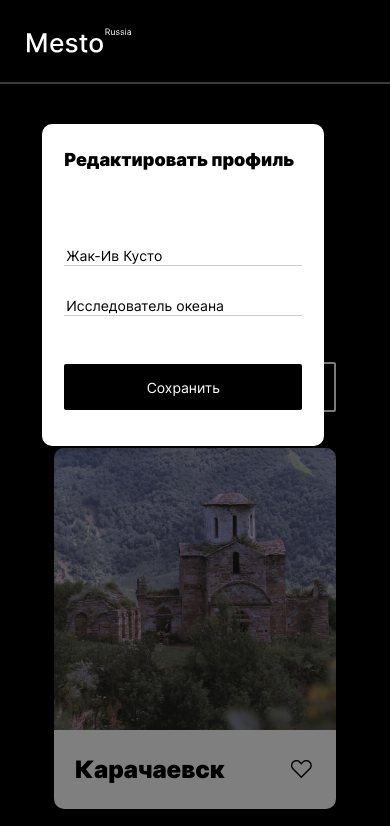
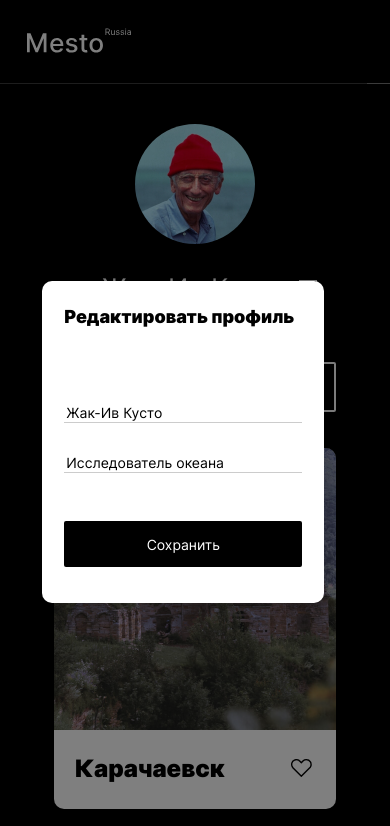
Before and after one commit to evvlboro/mesto, a plain HTML site: page index.html in a window 390 px wide. Both pictures are taken after a click on the button 307 px from the left and 288 px from the top of the page. Shown: the top 826 px of the page. Drawn offline with Linux system fonts and the light colour scheme.

Commit message:
fix: первое ревью

```diff
--- a/blocks/elements/__card-background/elements__card-background.css
+++ /dev/null
@@ -1,4 +0,0 @@
-.elements__card-background {
-  background: #FFF;
-  border-radius: 0 0 10px 10px;
-}
--- a/blocks/elements/__text-container/elements__text-container.css
+++ b/blocks/elements/__text-container/elements__text-container.css
@@ -1,16 +1,17 @@
 .elements__text-container {
+  background: #FFF;
+  border-radius: 0 0 10px 10px;
   width: 239px;
-  height: 27px;
   display: flex;
   justify-content: space-between;
   align-items: center;
-  padding: 27px 22px 24px 21px;
+  padding: 26px 22px 24px 21px;
   gap: 25px;
 }
 
 @media (max-width: 600px) {
   .elements__text-container {
-    padding-top: 26px;
+    padding-top: 24px;
     padding-bottom: 26px;
   }
 }
--- a/blocks/header/__line/header__line.css
+++ /dev/null
@@ -1,13 +0,0 @@
-.header__line {
-  margin: 0;
-  margin-top: 35px;
-  height: 0;
-  opacity: 0.7;
-  border: 1px solid #545454;
-}
-
-@media (max-width: 425px) {
-  .header__line {
-    margin-top: 26px;
-  }
-}
--- a/blocks/header/header.css
+++ b/blocks/header/header.css
@@ -3,10 +3,13 @@
   margin: 0 auto;
   padding-top: 45px;
   box-sizing: border-box;
+  padding-bottom: 37px;
+  border-bottom: 1px solid rgba(84, 84, 84, 0.7);;
 }
 
 @media (max-width: 425px) {
   .header {
     padding-top: 28px;
+    padding-bottom: 27px;
   }
 }
--- a/blocks/page/page.css
+++ b/blocks/page/page.css
@@ -2,7 +2,7 @@
   width: 100%;
   background-color: #000;
   color: #fff;
-  font-family: 'Inter', sans-serif;
+  font-family: 'Inter', "Arial", sans-serif;
   font-style: normal;
   font-weight: normal;
   box-sizing: border-box;
--- /dev/null
+++ b/blocks/popup/__background/popup__background.css
@@ -0,0 +1,7 @@
+.popup__background {
+  width: 100vw;
+  height: 100vh;
+  display: flex;
+  justify-content: center;
+  align-items: center;
+}
--- a/blocks/popup/popup.css
+++ b/blocks/popup/popup.css
@@ -1,32 +1,34 @@
 .popup {
-  width: 96vw;/*почему-то при значении 100vh появляется горизонтальный скролл box-sizing: border-box; не помогает*/
-  /*height: 100vh;*/
-  height: 1068px;
+  width: 98vw;/*почему-то при значении 100vh появляется горизонтальный скролл box-sizing: border-box; не помогает*/
+  height: 1223px;
   background-color: rgba(0,0,0,0.5);
   position: absolute;
   top: 0;
   display: none;
-  justify-content: center;
-  /*align-items: center;*/
-  margin-top: 155px;
 }
 
 @media (max-width: 1024px) {
   .popup {
-    height: 1448px;
+    height: 1604px;
+    width: 96vw;
+  }
+}
+
+@media (max-width: 720px) {
+  .popup {
+    height: 1686px;
   }
 }
 
 @media (max-width: 600px) {
   .popup {
-    height: 2610px;
+    height: 2765px;
   }
 }
 
 @media (max-width: 520px) {
   .popup {
-    height: 2784px;
+    height: 2816px;
     width: 94vw;
-    margin-top: 84px;
   }
 }
--- a/index.html
+++ b/index.html
@@ -11,7 +11,6 @@
 <body class="page">
   <header class="header">
     <img src="./images/logo.svg" alt="Логотип сайта" class="header__logo">
-    <hr class="header__line">
   </header>
   <main>
     <section class="portfolio">
@@ -20,97 +19,91 @@
         <div class="portfolio__photo-info">
           <div class="portfolio__first-line">
             <h1 class="portfolio__name">Жак-Ив Кусто</h1>
-            <button class="portfolio__button-edit"></button>
+            <button type="menu" class="portfolio__button-edit"></button>
           </div>
           <p class="portfolio__about">Исследователь океана</p>
         </div>
       </div>
-      <button class="portfolio__button-add"></button>
+      <button type="menu" class="portfolio__button-add"></button>
     </section>
     <section class="elements">
       <ul class="elements__cards">
         <li class="elements__card">
+          <!--
+            * Это не лишняя обертка. Попробуйте сами убрать этот класс и навести на картинку.
+            * Этот div нужен для эффекта приближения (а не увеличения) и добавлен он был для этого специально.
+          -->
           <div class="elements__card-image-container">
             <img src="./images/krachaevsk.jpg" alt="Карачаевск" class="elements__card-image">
           </div>
-          <div class="elements__card-background">
           <div class="elements__text-container">
             <h2 class="elements__card-title">Карачаевск</h2>
-              <button class="elements__card-like" onclick="likeFunc(this)"></button>
-            </div>
+            <button type="submit" class="elements__card-like" onclick="likeFunc(this)"></button>
           </div>
         </li>
         <li class="elements__card">
           <div class="elements__card-image-container">
             <img src="./images/elbrus.jpg" alt="Гора Эльбрус" class="elements__card-image">
           </div>
-          <div class="elements__card-background">
           <div class="elements__text-container">
             <h2 class="elements__card-title">Гора Эльбрус</h2>
-              <button class="elements__card-like" onclick="likeFunc(this)"></button>
-            </div>
+            <button type="submit" class="elements__card-like" onclick="likeFunc(this)"></button>
           </div>
         </li>
         <li class="elements__card">
           <div class="elements__card-image-container">
             <img src="./images/dombai.jpg" alt="Домбай" class="elements__card-image">
           </div>
-          <div class="elements__card-background">
           <div class="elements__text-container">
             <h2 class="elements__card-title">Домбай</h2>
-              <button class="elements__card-like" onclick="likeFunc(this)"></button>
-            </div>
+            <button type="submit" class="elements__card-like" onclick="likeFunc(this)"></button>
           </div>
         </li>
         <li class="elements__card">
           <div class="elements__card-image-container">
             <img src="./images/elbrus.jpg" alt="Гора Эльбрус" class="elements__card-image">
           </div>
-          <div class="elements__card-background">
           <div class="elements__text-container">
             <h2 class="elements__card-title">Гора Эльбрус</h2>
-              <button class="elements__card-like" onclick="likeFunc(this)"></button>
-            </div>
+            <button type="submit" class="elements__card-like" onclick="likeFunc(this)"></button>
           </div>
         </li>
         <li class="elements__card">
           <div class="elements__card-image-container">
             <img src="./images/dombai.jpg" alt="Домбай" class="elements__card-image">
           </div>
-          <div class="elements__card-background">
           <div class="elements__text-container">
             <h2 class="elements__card-title">Домбай</h2>
-              <button class="elements__card-like" onclick="likeFunc(this)"></button>
-            </div>
+            <button type="submit" class="elements__card-like" onclick="likeFunc(this)"></button>
           </div>
         </li>
         <li class="elements__card">
           <div class="elements__card-image-container">
             <img src="./images/krachaevsk.jpg" alt="Карачаево-Черкесск" class="elements__card-image">
           </div>
-          <div class="elements__card-background">
           <div class="elements__text-container">
             <h2 class="elements__card-title">Карачаево-Черкесск</h2>
-              <button class="elements__card-like" onclick="likeFunc(this)"></button>
-            </div>
+            <button type="submit" class="elements__card-like" onclick="likeFunc(this)"></button>
           </div>
         </li>
       </ul>
     </section>
   </main>
   <footer class="footer">
-    <p class="footer__text">© 2020 Mesto Russia</p>
+    <p class="footer__text">&copy; 2020 Mesto Russia</p>
   </footer>
   <!-- popup_opened -->
   <div class="popup">
+    <div class="popup__background">
       <div class="popup__container">
-      <button class="popup__button-close"></button>
-      <form class="popup__form">
+        <button type="reset" class="popup__button-close"></button>
+        <form class="popup__form" name="popupForm">
           <h2 class="popup__title">Редактировать профиль</h2>
-        <input type="text" id="input-name" class="popup__input" placeholder="Имя">
-        <input type="text" id="input-about" class="popup__input" placeholder="О Себе">
-        <button class="popup__button-save">Сохранить</button>
+          <input type="text" id="input-name" name="inputName" class="popup__input" placeholder="Имя">
+          <input type="text" id="input-about" name="inputAbout" class="popup__input" placeholder="О Себе">
+          <button type="submit" class="popup__button-save">Сохранить</button>
         </form>
+      </div>
     </div>
   </div>
   <script src="./scipts/script.js"></script>
--- a/pages/index.css
+++ b/pages/index.css
@@ -6,7 +6,6 @@
 
 @import url(../blocks/header/header.css);
 @import url(../blocks/header/__logo/header__logo.css);
-@import url(../blocks/header/__line/header__line.css);
 
 @import url(../blocks/portfolio/portfolio.css);
 @import url(../blocks/portfolio/__container/portfolio__container.css);
@@ -22,7 +21,6 @@
 @import url(../blocks/elements/__cards/elements__cards.css);
 @import url(../blocks/elements/__card/elements__card.css);
 @import url(../blocks/elements/__card-image/elements__card-image.css);
-@import url(../blocks/elements/__card-background/elements__card-background.css);
 @import url(../blocks/elements/__card-title/elements__card-title.css);
 @import url(../blocks/elements/__card-like/elements__card-like.css);
 @import url(../blocks/elements/__text-container/elements__text-container.css);
@@ -40,3 +38,4 @@
 @import url(../blocks/popup/__title/popup__title.css);
 @import url(../blocks/popup/__input/popup__input.css);
 @import url(../blocks/popup/__button-save/popup__button-save.css);
+@import url(../blocks/popup/__background/popup__background.css);
```
Lines whose indentation alone changed are shown as unchanged.
